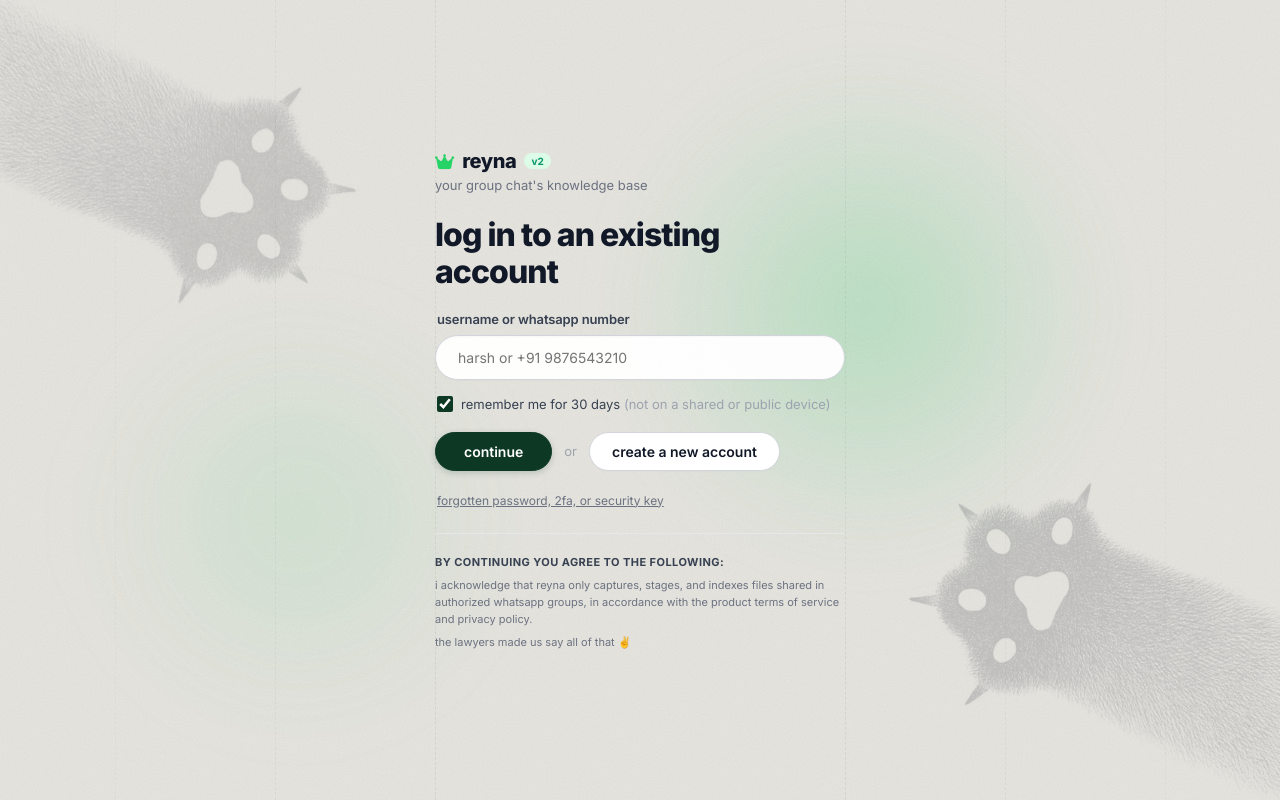
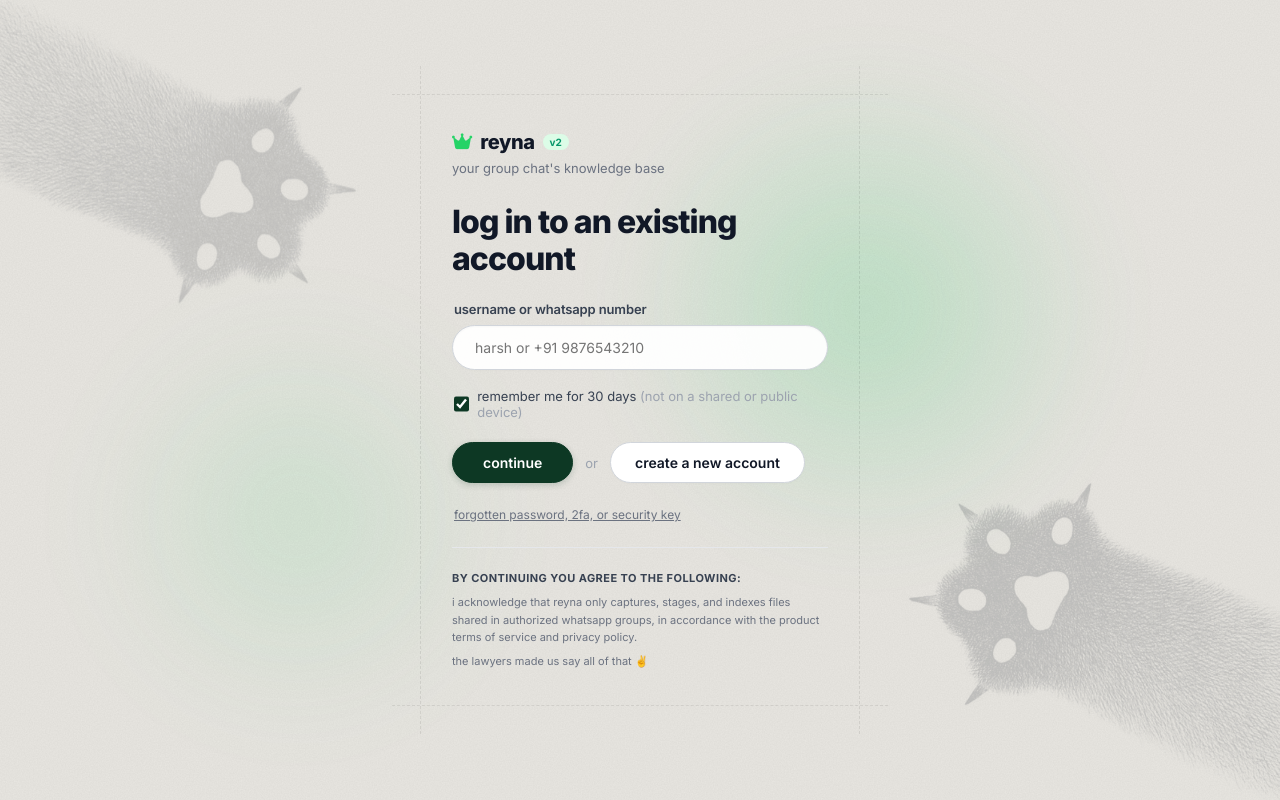
Before and after one commit to hurshnarayan/reyna, a React (Vite) app in the folder web/: page /login in a window 1280 px wide. Built offline with nearby package versions, Linux system fonts and the light colour scheme.

Commit message:
style(login): localize dashed guidelines around form with generous padding and spacing

```diff
--- a/web/src/pages/Login.jsx
+++ b/web/src/pages/Login.jsx
@@ -76,7 +76,7 @@ export default function Login() {
       alignItems: 'center',
       justifyContent: 'center',
       background: 'var(--bg-color, #e8e6e1)',
-      padding: '48px 20px',
+      padding: '56px 20px',
       fontFamily: 'var(--font, -apple-system, BlinkMacSystemFont, "Segoe UI", Roboto, sans-serif)',
       color: '#1a1a1a',
       position: 'relative',
@@ -102,29 +102,6 @@ export default function Login() {
         <rect width="100%" height="100%" filter="url(#reyna-grain)" />
       </svg>
 
-      {/* Stripe-style Faint Dotted/Dashed Vertical Guidelines */}
-      <div
-        style={{
-          position: 'fixed',
-          top: 0,
-          bottom: 0,
-          left: 0,
-          right: 0,
-          pointerEvents: 'none',
-          zIndex: 0,
-          userSelect: 'none',
-        }}
-      >
-        {/* Form boundary guidelines (framing the login column path) */}
-        <div style={{ position: 'absolute', top: 0, bottom: 0, left: 'calc(50% - 205px)', borderLeft: '1px dashed rgba(0, 0, 0, 0.06)' }} />
-        <div style={{ position: 'absolute', top: 0, bottom: 0, left: 'calc(50% + 205px)', borderLeft: '1px dashed rgba(0, 0, 0, 0.06)' }} />
-        {/* Flanking proportional column guidelines */}
-        <div style={{ position: 'absolute', top: 0, bottom: 0, left: 'calc(50% - 365px)', borderLeft: '1px dashed rgba(0, 0, 0, 0.04)' }} />
-        <div style={{ position: 'absolute', top: 0, bottom: 0, left: 'calc(50% + 365px)', borderLeft: '1px dashed rgba(0, 0, 0, 0.04)' }} />
-        <div style={{ position: 'absolute', top: 0, bottom: 0, left: 'calc(50% - 525px)', borderLeft: '1px dashed rgba(0, 0, 0, 0.025)' }} />
-        <div style={{ position: 'absolute', top: 0, bottom: 0, left: 'calc(50% + 525px)', borderLeft: '1px dashed rgba(0, 0, 0, 0.025)' }} />
-      </div>
-
       {/* Ambient Green Glowing Orbs */}
       <div style={{
         position: 'fixed',
@@ -132,7 +109,7 @@ export default function Login() {
         right: '12%',
         width: 520,
         height: 520,
-        background: 'radial-gradient(circle, rgba(37, 211, 102, 0.24) 0%, rgba(37, 211, 102, 0) 68%)',
+        background: 'radial-gradient(circle, rgba(37, 211, 102, 0.22) 0%, rgba(37, 211, 102, 0) 68%)',
         filter: 'blur(35px)',
         pointerEvents: 'none',
         zIndex: 0,
@@ -185,10 +162,38 @@ export default function Login() {
         }}
       />
 
-      {/* Main Integrated Form Area (aligned and visually balanced) */}
-      <div style={{ width: '100%', maxWidth: 410, position: 'relative', zIndex: 2 }}>
+      {/* Main Integrated Form Area (framed with localized vertical & horizontal guidelines) */}
+      <div style={{
+        width: '100%',
+        maxWidth: 440,
+        position: 'relative',
+        zIndex: 2,
+        padding: '36px 32px',
+      }}>
+        {/* Stripe-style Guidelines Framing the Middle Form Path */}
+        <div
+          style={{
+            position: 'absolute',
+            top: 0,
+            bottom: 0,
+            left: 0,
+            right: 0,
+            pointerEvents: 'none',
+            zIndex: -1,
+            userSelect: 'none',
+          }}
+        >
+          {/* Vertical Boundary Guidelines (with 24px top & bottom overshoot) */}
+          <div style={{ position: 'absolute', top: -28, bottom: -28, left: 0, borderLeft: '1px dashed rgba(0, 0, 0, 0.08)' }} />
+          <div style={{ position: 'absolute', top: -28, bottom: -28, right: 0, borderRight: '1px dashed rgba(0, 0, 0, 0.08)' }} />
+
+          {/* Horizontal Boundary Guidelines (with 28px left & right overshoot forming corner crosshairs) */}
+          <div style={{ position: 'absolute', top: 0, left: -28, right: -28, borderTop: '1px dashed rgba(0, 0, 0, 0.08)' }} />
+          <div style={{ position: 'absolute', bottom: 0, left: -28, right: -28, borderBottom: '1px dashed rgba(0, 0, 0, 0.08)' }} />
+        </div>
+
         {/* Brand Header */}
-        <div style={{ marginBottom: 24 }}>
+        <div style={{ marginBottom: 28 }}>
           <div
             onClick={() => navigate('/')}
             style={{
@@ -196,13 +201,13 @@ export default function Login() {
               alignItems: 'center',
               gap: 6,
               cursor: 'pointer',
-              marginBottom: 4,
+              marginBottom: 6,
             }}
           >
             <Fa
               icon="fa-crown"
               style={{
-                fontSize: 17,
+                fontSize: 18,
                 color: 'var(--reyna-accent, #25D366)',
                 marginRight: 2,
               }}
@@ -232,7 +237,7 @@ export default function Login() {
           fontSize: 32,
           fontWeight: 800,
           color: '#111827',
-          margin: '0 0 20px 0',
+          margin: '0 0 24px 0',
           letterSpacing: '-0.03em',
           lineHeight: 1.15,
         }}>
@@ -250,7 +255,7 @@ export default function Login() {
         {/* Form Fields */}
         <form onSubmit={step === 1 ? handleContinue : handleSubmit}>
           {/* Field 1: username or whatsapp number */}
-          <div style={{ marginBottom: 16 }}>
+          <div style={{ marginBottom: 18 }}>
             <label style={{
               fontSize: 13,
               fontWeight: 600,
@@ -323,7 +328,7 @@ export default function Login() {
 
           {/* Step 2: Smooth Slide-In Password / Details (Porkbun animation) */}
           {step === 2 && (
-            <div className="porkbun-slide-in" style={{ marginBottom: 18 }}>
+            <div className="porkbun-slide-in" style={{ marginBottom: 20 }}>
               <div style={{
                 display: 'flex',
                 alignItems: 'center',
@@ -331,8 +336,8 @@ export default function Login() {
                 fontSize: 14,
                 fontWeight: 700,
                 color: '#111827',
-                marginBottom: isRegister ? 4 : 14,
-                marginTop: 16,
+                marginBottom: isRegister ? 6 : 14,
+                marginTop: 18,
               }}>
                 <Fa icon={icons.lock} style={{ fontSize: 12, color: '#059669' }} />
                 {isRegister ? 'next, enter your details.' : 'next, confirm your sign in.'}
@@ -344,7 +349,7 @@ export default function Login() {
               )}
 
               {isRegister && (
-                <div style={{ marginBottom: 14 }}>
+                <div style={{ marginBottom: 16 }}>
                   <label style={{
                     fontSize: 13,
                     fontWeight: 600,
@@ -388,7 +393,7 @@ export default function Login() {
                 </div>
               )}
 
-              <div style={{ marginBottom: 14 }}>
+              <div style={{ marginBottom: 16 }}>
                 <label style={{
                   fontSize: 13,
                   fontWeight: 600,
@@ -462,7 +467,7 @@ export default function Login() {
           )}
 
           {/* Checkbox: remember me */}
-          <div style={{ display: 'flex', alignItems: 'center', gap: 8, margin: '14px 0 20px 0', paddingLeft: 2 }}>
+          <div style={{ display: 'flex', alignItems: 'center', gap: 8, margin: '16px 0 22px 0', paddingLeft: 2 }}>
             <input
               type="checkbox"
               id="rememberMe"
@@ -490,7 +495,7 @@ export default function Login() {
               border: '1px solid #fecaca',
               borderRadius: 12,
               padding: '10px 14px',
-              marginBottom: 16,
+              marginBottom: 18,
               display: 'flex',
               alignItems: 'center',
               gap: 8,
@@ -501,7 +506,7 @@ export default function Login() {
           )}
 
           {/* Action Buttons Row */}
-          <div style={{ display: 'flex', alignItems: 'center', gap: 12, flexWrap: 'wrap' }}>
+          <div style={{ display: 'flex', alignItems: 'center', gap: 12, flexWrap: 'wrap', marginBottom: 20 }}>
             {step === 1 ? (
               <>
                 <button
@@ -511,7 +516,7 @@ export default function Login() {
                     border: '1.5px solid #0d3824',
                     borderRadius: 9999,
                     color: '#ffffff',
-                    padding: '10px 28px',
+                    padding: '11px 30px',
                     fontSize: 14,
                     fontWeight: 600,
                     cursor: 'pointer',
@@ -539,7 +544,7 @@ export default function Login() {
                     border: '1.5px solid #d1d5db',
                     borderRadius: 9999,
                     color: '#111827',
-                    padding: '10px 22px',
+                    padding: '11px 24px',
                     fontSize: 14,
                     fontWeight: 600,
                     cursor: 'pointer',
@@ -570,7 +575,7 @@ export default function Login() {
                     border: loading ? '1.5px solid #86efac' : '1.5px solid #0d3824',
                     borderRadius: 9999,
                     color: loading ? '#15803d' : '#ffffff',
-                    padding: '10px 30px',
+                    padding: '11px 32px',
                     fontSize: 14,
                     fontWeight: 700,
                     cursor: loading ? 'not-allowed' : 'pointer',
@@ -612,7 +617,7 @@ export default function Login() {
                     border: '1.5px solid #e5e7eb',
                     borderRadius: 9999,
                     color: '#111827',
-                    padding: '10px 22px',
+                    padding: '11px 24px',
                     fontSize: 14,
                     fontWeight: 600,
                     cursor: 'pointer',
@@ -636,7 +641,7 @@ export default function Login() {
           </div>
 
           {/* Sub-links */}
-          <div style={{ marginTop: 18, paddingLeft: 2 }}>
+          <div style={{ marginTop: 16, marginBottom: 24, paddingLeft: 2 }}>
             <span
               onClick={() => alert('to reset or recover credentials, authenticate with your linked whatsapp number.')}
               style={{
@@ -651,14 +656,14 @@ export default function Login() {
           </div>
         </form>
 
-        {/* Legal / Policy Disclaimer (perfectly proportioned to reference mockup) */}
+        {/* Legal / Policy Disclaimer (with generous top divider & padding) */}
         <div style={{
           borderTop: '1px solid #e5e7eb',
-          paddingTop: 20,
+          paddingTop: 22,
           marginTop: 24,
           fontSize: 11,
           color: '#6b7280',
-          lineHeight: 1.55,
+          lineHeight: 1.6,
         }}>
           <div style={{
             fontSize: 11,
@@ -670,7 +675,7 @@ export default function Login() {
           }}>
             by continuing you agree to the following:
           </div>
-          <p style={{ margin: '0 0 6px 0', lineHeight: 1.55 }}>
+          <p style={{ margin: '0 0 6px 0', lineHeight: 1.6 }}>
             i acknowledge that reyna only captures, stages, and indexes files shared in authorized whatsapp groups, in accordance with the product terms of service and privacy policy.
           </p>
           <p style={{ margin: 0, color: '#6b7280' }}>
```
